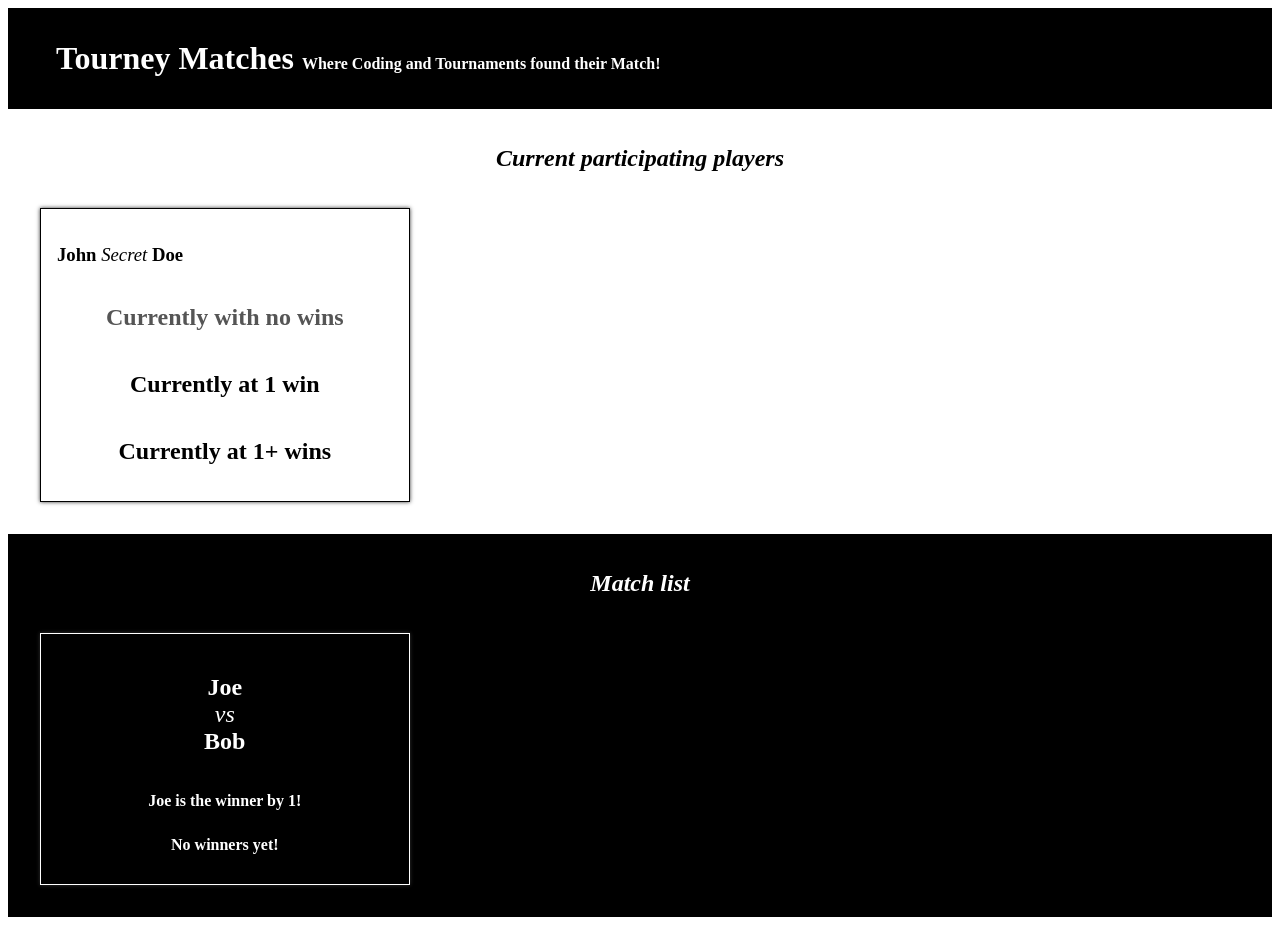
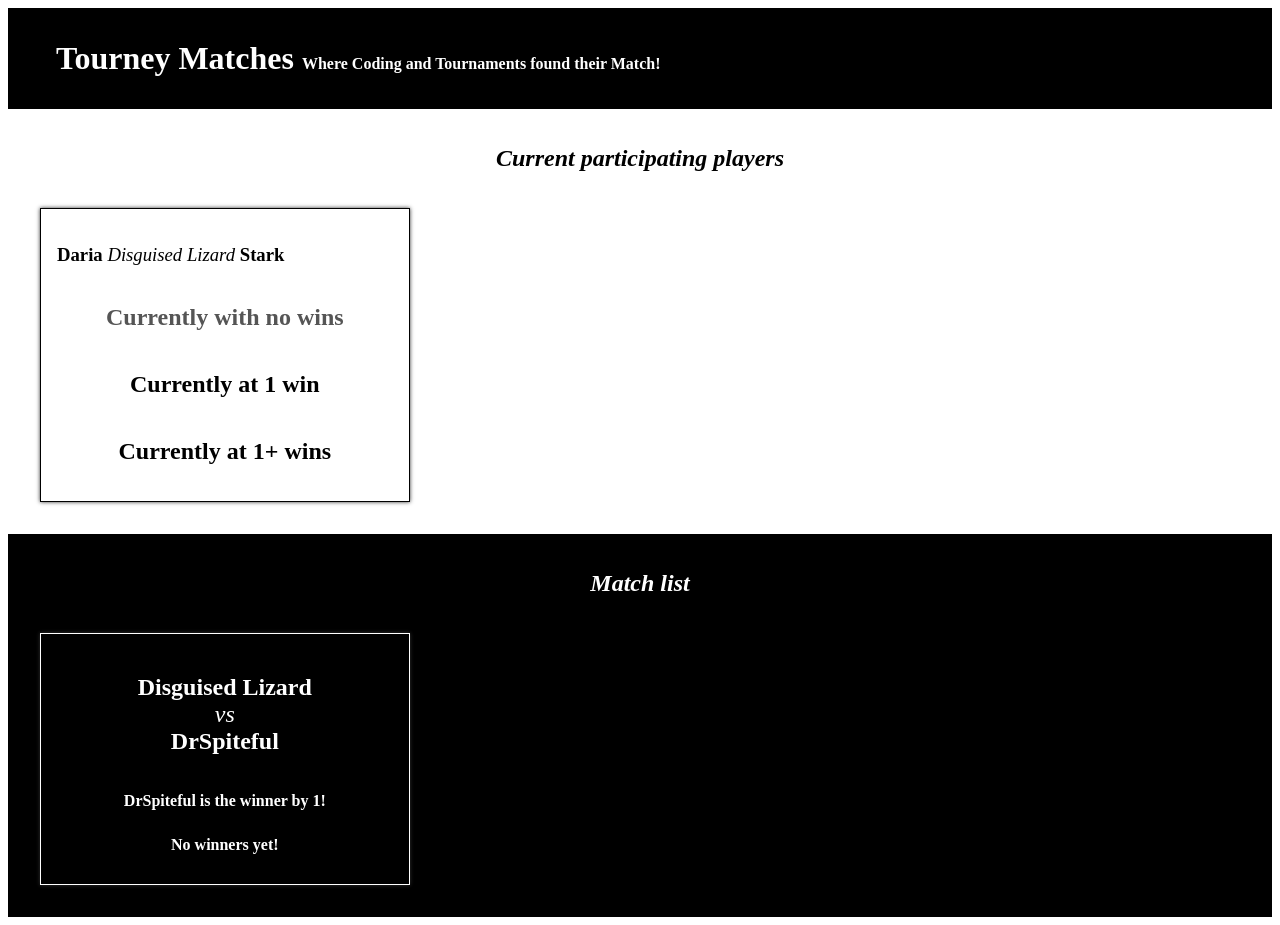
Before and after one commit to Abubakar-Shehu/tourney-matches, a React (Vite) app: page / in a window 1280 px wide. Built offline with nearby package versions, Linux system fonts and the light colour scheme.

Commit message:
accessed the player and match data to be used dynamically in the components

```diff
--- a/src/components/Match.jsx
+++ b/src/components/Match.jsx
@@ -1,8 +1,8 @@
-export const Match = () => {
+export const Match = (props) => {
   return (
     <article className="Match">
-      <h1>Joe <span>vs</span> Bob</h1>
-      {/* To be shown when there is a winner */}<h2>Joe is the winner by 1!</h2>
+      <h1>{props.players[0]}<span>vs</span> {props.players[1]}</h1>
+      {/* To be shown when there is a winner */}<h2>{props.winner} is the winner by {props.scoreDifference}!</h2>
       {/* To be shown when there is no winner */}<h2>No winners yet!</h2>
     </article>
   )
--- a/src/components/MatchList.jsx
+++ b/src/components/MatchList.jsx
@@ -2,10 +2,13 @@ import { matchData } from "../data/matchData"
 import { Match } from "./Match"
 
 export const MatchList = (props) => {
+
+  const oneMatch = matchData[0];
+
   return (
     <section className="PlayerList MatchList">
       <h1>Match list</h1>
-      <Match />
+      <Match players={oneMatch.players} winner={oneMatch.winner} scoreDifference={oneMatch.scoreDifference}/>
     </section>
   )
 }
--- a/src/components/Player.jsx
+++ b/src/components/Player.jsx
@@ -1,7 +1,7 @@
-export const Player = () => {
+export const Player = (props) => {
   return (
     <article className="Player">
-      <h1>John <span>Secret</span> Doe</h1>
+      <h1>{props.firstName} <span>{props.gamerTag}</span> {props.lastName}</h1>
       {/* To be shown when there are no wins */}<h2 className="zero">Currently with no wins</h2>
       {/* To be shown when there is 1 win */}<h2>Currently at 1 win</h2>
       {/* To be shown when there is more than one win */}<h2>Currently at 1+ wins</h2>
--- a/src/components/PlayerList.jsx
+++ b/src/components/PlayerList.jsx
@@ -8,12 +8,12 @@ export const PlayerList = (props) => {
   const playerDataArray = preparePlayerData(playerData);
   const parsedPlayerData = addWinsToPlayers(playerDataArray, matchData);
 
-  console.log(parsedPlayerData);
-
+  const onePlayer = parsedPlayerData[0];
+  console.log(onePlayer);
   return (
     <section className="PlayerList">
       <h1>Current participating players</h1>
-      <Player />
+      <Player firstName={onePlayer.firstName} lastName={onePlayer.lastName} gamerTag={onePlayer.gamerTag} wins={onePlayer.wins}/>
     </section>
   )
 }
```
